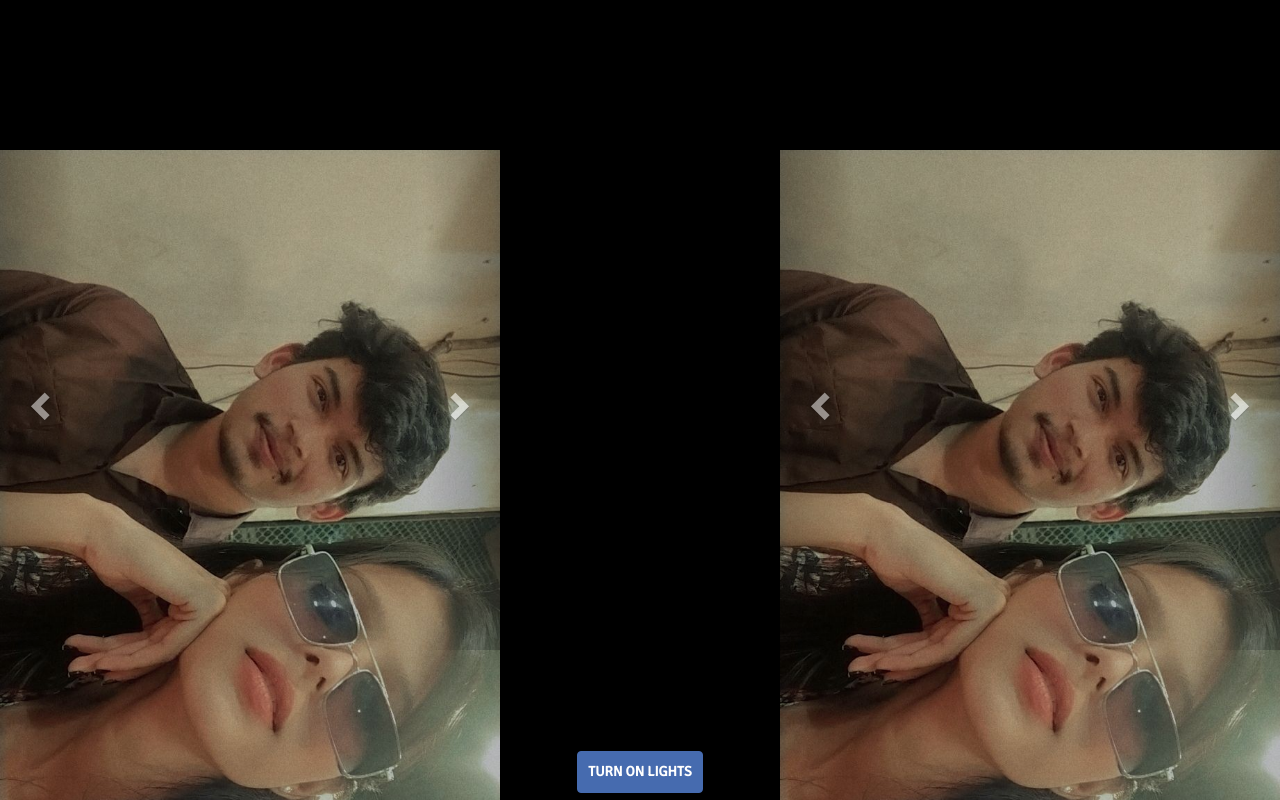
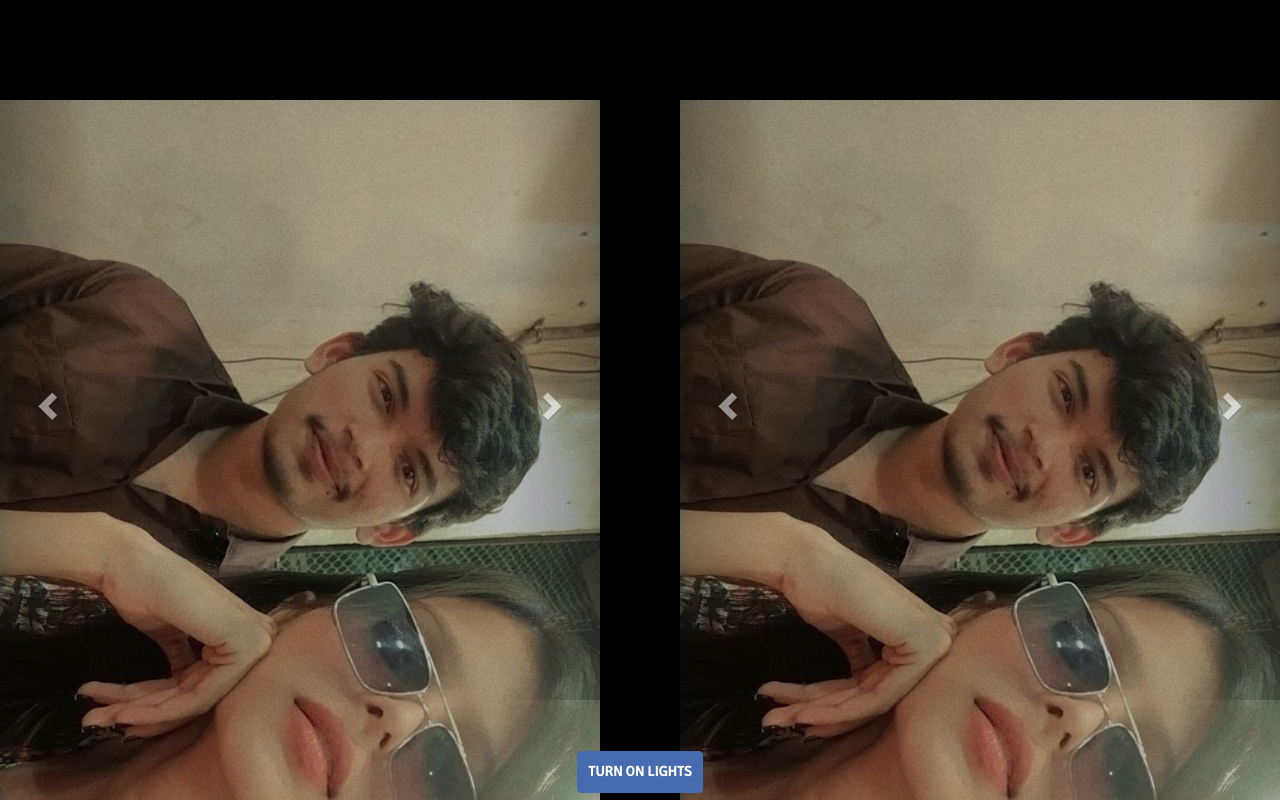
Before and after one commit to itspeace03/bdy, a website: page index.html in a window 1280 px wide. Drawn offline with nearby package versions, Linux system fonts and the light colour scheme.

Commit message:
Update index.html img size

```diff
--- a/index.html
+++ b/index.html
@@ -31,8 +31,8 @@
         #leftCarousel, #rightCarousel {
             position: fixed;
             top: 50%;
-            width: 500px; /* Adjust width as needed */
-            height: 500px; /* Adjust height as needed */
+            width: 600px; /* Adjust width as needed */
+            height: 600px; /* Adjust height as needed */
             transform: translateY(-50%);
         }
         #leftCarousel {
```
